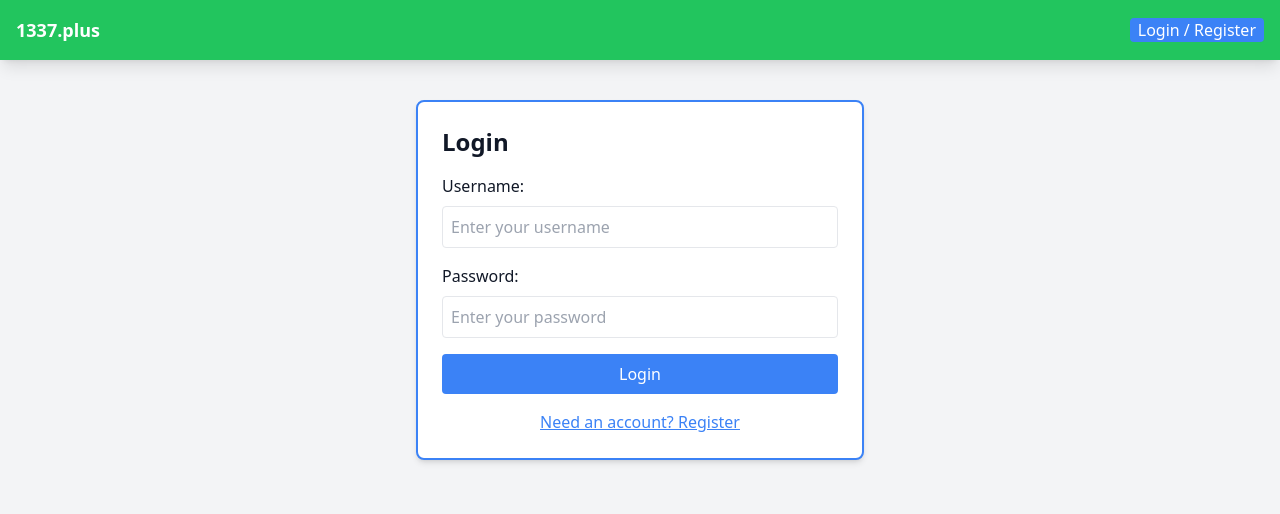
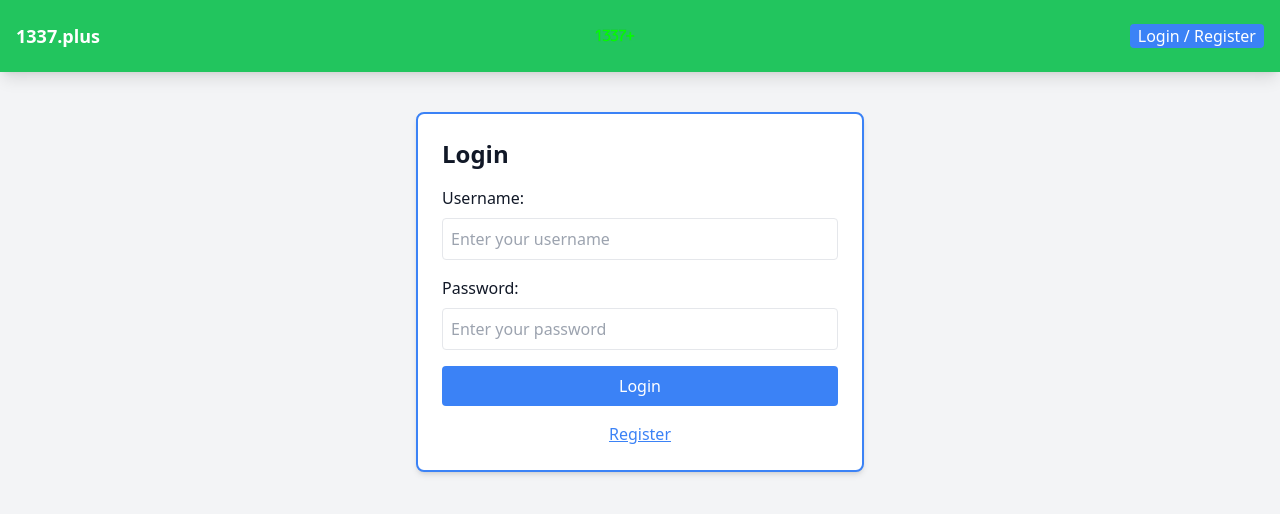
Before and after one commit to diviatrix/1337cms-front, a React (Vite) app: page /auth in a window 1280 px wide. Shown: the top 514 px of the page. Built offline with nearby package versions, Linux system fonts and the light colour scheme.

Commit message:
export more strings to messages.js

```diff
--- a/src/App.jsx
+++ b/src/App.jsx
@@ -1,6 +1,6 @@
 import { Routes, Route, Navigate } from 'react-router-dom';
 import NavBar from './components/NavBar.jsx';
-import Index from './pages/Index.jsx'; // Corrected case
+import Index from './pages/Index.jsx';
 import Auth from './pages/Auth.jsx';
 import { AuthProvider } from './context/AuthContext.jsx';
 
--- a/src/components/AuthForm.jsx
+++ b/src/components/AuthForm.jsx
@@ -2,6 +2,7 @@ import { useState } from 'react';
 import { useNavigate } from 'react-router-dom';
 import { login, register } from '../utils/api.js';
 import { useAuth } from '../context/AuthContext.jsx';
+import { messages } from '../data/messages.js';
 
 function AuthForm() {
   const [isLogin, setIsLogin] = useState(true);
@@ -25,45 +26,45 @@ function AuthForm() {
         navigate('/');
       }
     } catch (err) {
-      setError(err.message || (isLogin ? 'Login failed' : 'Registration failed'));
+      setError(err.message || (isLogin ? messages.auth_login_fail : messages.auth_register_fail));
     }
   };
 
   return (
     <div className="max-w-md mx-auto mt-10 p-6 bg-white rounded-lg shadow-md border-2 border-blue-500">
-      <h2 className="text-2xl font-bold mb-4">{isLogin ? 'Login' : 'Register'}</h2>
+      <h2 className="text-2xl font-bold mb-4">{isLogin ? messages.auth_login : messages.auth_register}</h2>
       <div>
-        <label htmlFor="username" className="block mb-2">Username:</label>
+        <label htmlFor="username" className="block mb-2">{messages.auth_username}</label>
         <input
           id="username"
           type="text"
           value={username}
           onChange={(e) => setUsername(e.target.value)}
           className="w-full p-2 border rounded mb-4"
-          placeholder="Enter your username"
+          placeholder={messages.auth_username_prompt}
         />
       </div>
       <div>
-        <label htmlFor="password" className="block mb-2">Password:</label>
+        <label htmlFor="password" className="block mb-2">{messages.auth_password}</label>
         <input
           id="password"
           type="password"
           value={password}
           onChange={(e) => setPassword(e.target.value)}
           className="w-full p-2 border rounded mb-4"
-          placeholder="Enter your password"
+          placeholder={messages.auth_password_prompt}
         />
       </div>
       {!isLogin && (
         <div>
-          <label htmlFor="email" className="block mb-2">Email:</label>
+          <label htmlFor="email" className="block mb-2">{messages.auth_email}</label>
           <input
             id="email"
             type="email"
             value={email}
             onChange={(e) => setEmail(e.target.value)}
             className="w-full p-2 border rounded mb-4"
-            placeholder="Enter your email"
+            placeholder={messages.auth_email_prompt}
           />
         </div>
       )}
@@ -72,13 +73,13 @@ function AuthForm() {
         onClick={handleSubmit}
         className="w-full bg-blue-500 text-white p-2 rounded hover:bg-blue-600 mb-4"
       >
-        {isLogin ? 'Login' : 'Register'}
+        {isLogin ? messages.auth_login : messages.auth_register}
       </button>
       <button
         onClick={() => setIsLogin(!isLogin)}
         className="w-full text-blue-500 underline hover:text-blue-700"
       >
-        {isLogin ? 'Need an account? Register' : 'Have an account? Login'}
+        {isLogin ? messages.auth_register : messages.auth_login}
       </button>
     </div>
   );
--- a/src/components/NavBar.jsx
+++ b/src/components/NavBar.jsx
@@ -15,7 +15,10 @@ function NavBar() {
   return (
     <nav className="bg-green-500 p-4 shadow-lg">
       <div className="max-w-7xl mx-auto flex justify-between items-center">
-        <div className="text-white text-lg font-bold">{config.name}</div>
+        <div className="text-white text-lg font-bold"><a href="/">{config.name}</a></div>
+        <div className='img'>
+          <img src={config.logo} alt={config.logo_alt} className="h-10 w-10 rounded-full" />
+        </div>
         <div className="flex items-center space-x-4">
           {token && user && (
             <span className="text-white font-medium">{messages.user_hello} {user.username}</span>
--- a/src/components/PostList.jsx
+++ b/src/components/PostList.jsx
@@ -1,5 +1,7 @@
+import { messages } from "../data/messages";
+
 function PostList({ posts, loading, error }) {
-    if (loading) return <p>Loading posts...</p>;
+    if (loading) return <p>{messages.posts_loading}</p>;
     if (error) return <p className="text-red-500">{error}</p>;
 
     return (
--- a/src/data/config.js
+++ b/src/data/config.js
@@ -1,5 +1,7 @@
 export const config = {
     name: "1337.plus",
     description: "1337.plus is a platform for developers to share and discover new projects, tools, and resources. It is a community-driven platform that allows users to submit their own projects and vote on others. The platform is designed to help developers find the best tools and resources for their work.",
-    copyright: "1337.plus © 2025"
+    copyright: "1337.plus © 2025",
+    logo: "/public/logo.png",
+    logo_alt: "1337.plus Logo",
 }
--- a/src/data/messages.js
+++ b/src/data/messages.js
@@ -4,6 +4,17 @@ export const messages = {
     "user_btn_login": "Login / Register",
     "user_btn_profile": "Profile",
     "user_btn_settings": "Settings",
-    "user_btn_logout": "Logout"
+    "user_btn_logout": "Logout",
+    "posts_loading": "Loading posts...",
+    "auth_login": "Login",
+    "auth_register": "Register",
+    "auth_email_prompt": "Enter your email",
+    "auth_email": "Email",
+    "auth_password_prompt": "Enter your password",
+    "auth_password": "Password:",
+    "auth_username_prompt": "Enter your username",
+    "auth_username": "Username:",
+    "auth_login_fail": "Login failed",
+    "auth_register_fail": "Registration failed",
 
 };
```
Also changed, not shown: public/logo.png (added), 1 other file (tests, documents, lock files or other folders).
